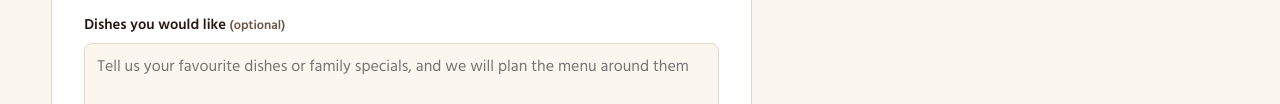
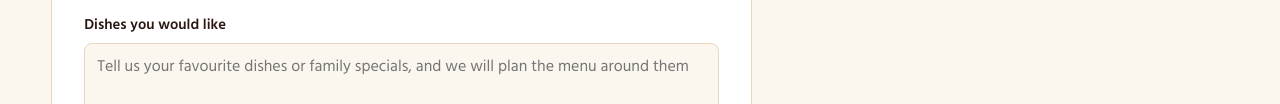
Before and after one commit to GITHUBSARAN/ammas-virundhu, a plain HTML site: page index.html in a window 1280 px wide. Shown: the part 4524-4628 px from the top of the page. Drawn offline with Linux system fonts and the light colour scheme.

Commit message:
Remove (optional) label

```diff
--- a/index.html
+++ b/index.html
@@ -735,7 +735,7 @@ footer .wrap { padding-block: 1.5rem; display: flex; flex-wrap: wrap; justify-co
             <label class="meal-opt"><input type="checkbox" id="m-dinner" name="dinner"><span><b>Dinner</b><small>7 – 10 PM</small></span></label>
           </fieldset>
           <div class="field">
-            <label for="wishes">Dishes you would like <span class="hint">(optional)</span></label>
+            <label for="wishes">Dishes you would like</label>
             <textarea id="wishes" name="wishes" rows="3" placeholder="Tell us your favourite dishes or family specials, and we will plan the menu around them"></textarea>
           </div>
           <p class="error" id="formError" hidden></p>
```
